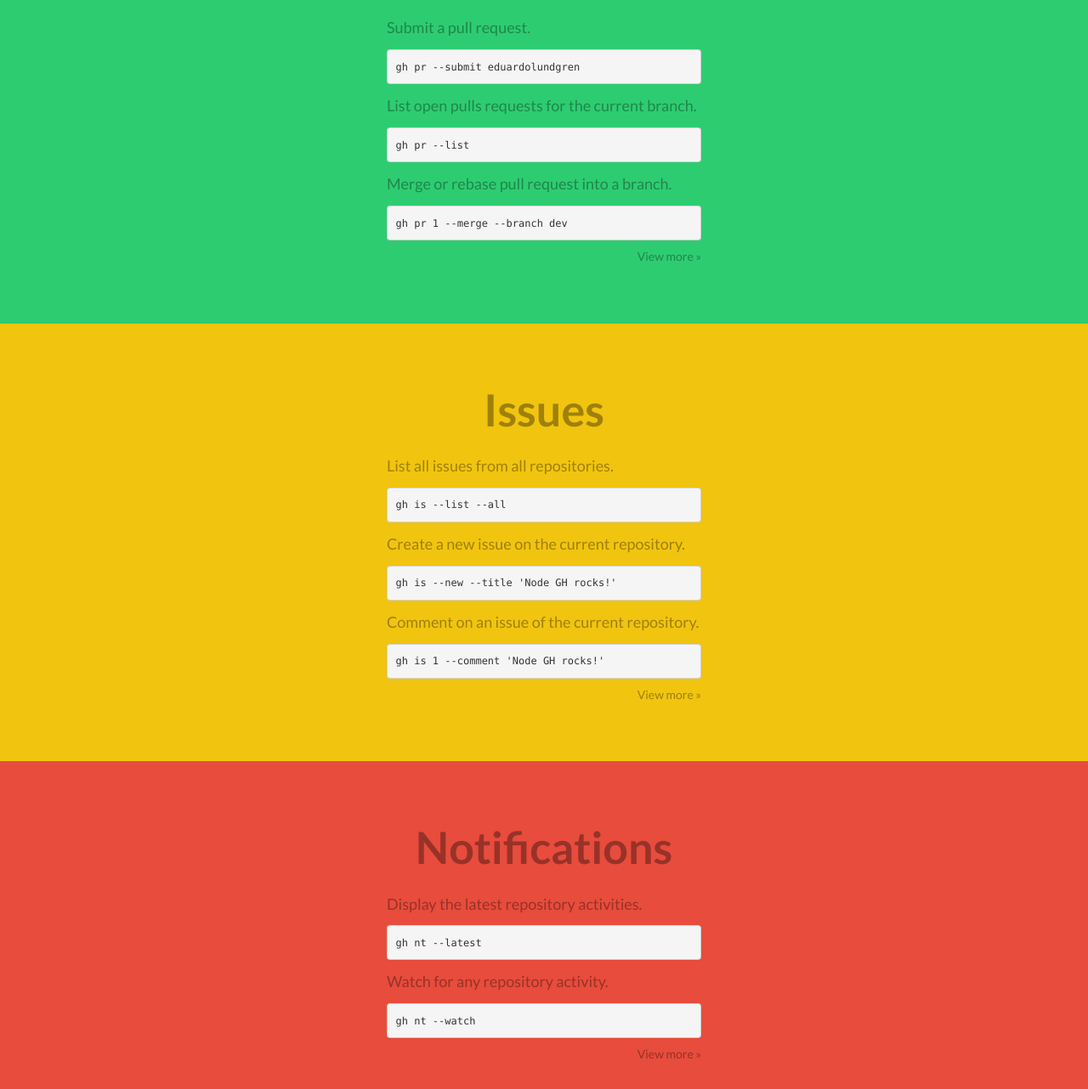
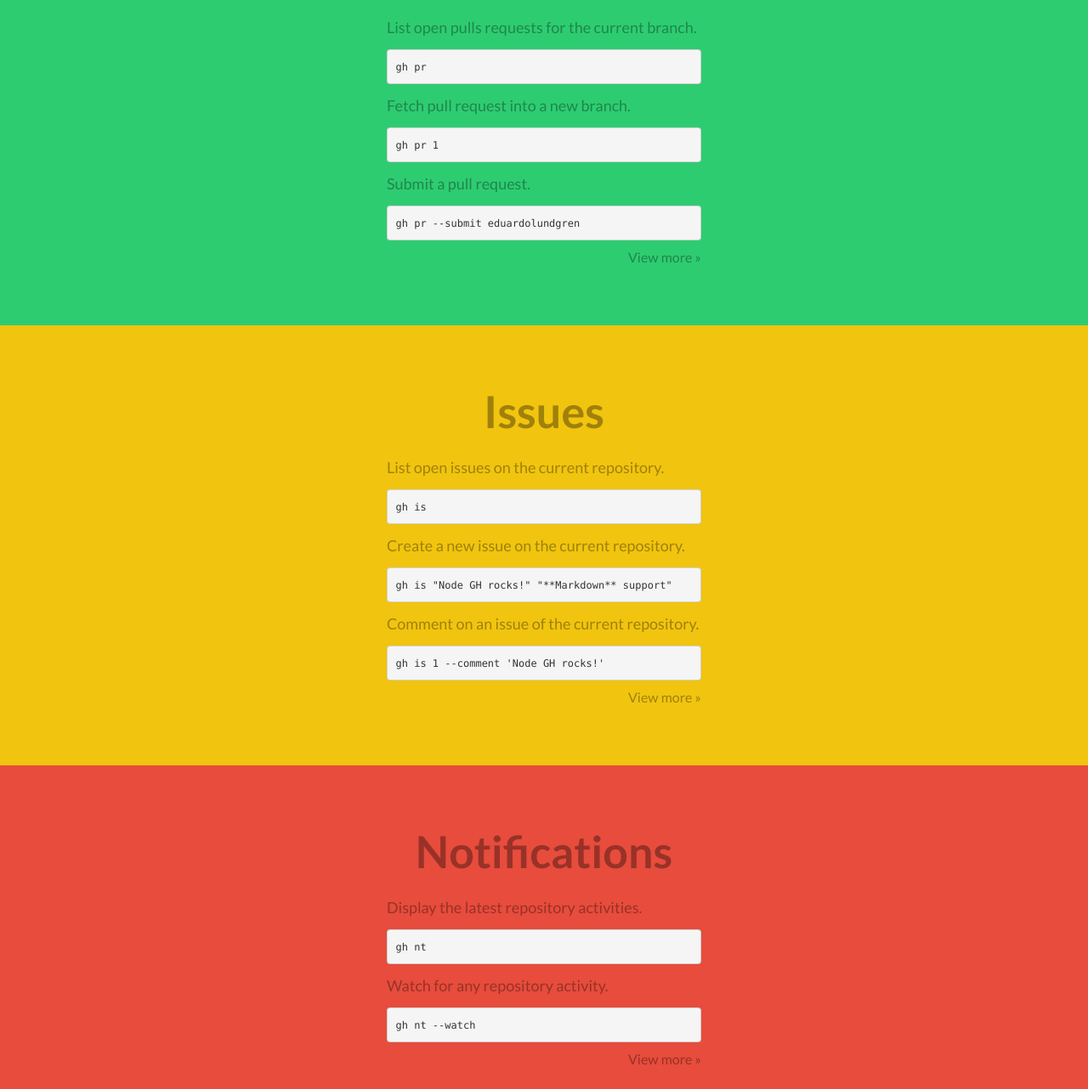
Before and after one commit to node-gh/gh, a plain HTML site: page index.html in a window 1280 px wide. Shown: the part 1638-2920 px from the top of the page at 85% size. Drawn offline with Linux system fonts and the light colour scheme.

Commit message:
Change commands

```diff
--- a/css/custom.css
+++ b/css/custom.css
@@ -3,6 +3,10 @@
   top: 0;
   right: 0;
   border: 0;
+}
+
+.view-more {
+  font-size: 16px;
 }
 
 /* ==========================================================================
--- a/index.html
+++ b/index.html
@@ -84,25 +84,25 @@
         <div class="row">
           <div class="span4"></div>
           <div class="span4">
-            <p>Submit a pull request.</p>
-            <pre><code>gh pr --submit eduardolundgren</code></pre>
+            <p>List open pulls requests for the current branch.</p>
+            <pre><code>gh pr</code></pre>
           </div>
           <div class="span4"></div>
         </div>
         <div class="row">
           <div class="span4"></div>
           <div class="span4">
-            <p>List open pulls requests for the current branch.</p>
-            <pre><code>gh pr --list</code></pre>
+            <p>Fetch pull request into a new branch.</p>
+            <pre><code>gh pr 1</code></pre>
           </div>
           <div class="span4"></div>
         </div>
         <div class="row">
           <div class="span4"></div>
           <div class="span4">
-            <p>Merge or rebase pull request into a branch.</p>
-            <pre><code>gh pr 1 --merge --branch dev</code></pre>
-            <a class="pull-right" href="https://github.com/eduardolundgren/node-gh#pull-requests">View more &raquo;</a>
+            <p>Submit a pull request.</p>
+            <pre><code>gh pr --submit eduardolundgren</code></pre>
+            <a class="view-more pull-right" href="https://github.com/eduardolundgren/node-gh#pull-requests">View more &raquo;</a>
           </div>
           <div class="span4"></div>
         </div>
@@ -120,8 +120,8 @@
         <div class="row">
           <div class="span4"></div>
           <div class="span4">
-            <p>List all issues from all repositories.</p>
-            <pre><code>gh is --list --all</code></pre>
+            <p>List open issues on the current repository.</p>
+            <pre><code>gh is</code></pre>
           </div>
           <div class="span4"></div>
         </div>
@@ -129,7 +129,7 @@
           <div class="span4"></div>
           <div class="span4">
             <p>Create a new issue on the current repository.</p>
-            <pre><code>gh is --new --title 'Node GH rocks!'</code></pre>
+            <pre><code>gh is "Node GH rocks!" "**Markdown** support"</code></pre>
           </div>
           <div class="span4"></div>
         </div>
@@ -138,7 +138,7 @@
           <div class="span4">
             <p>Comment on an issue of the current repository.</p>
             <pre><code>gh is 1 --comment 'Node GH rocks!'</code></pre>
-            <a class="pull-right" href="https://github.com/eduardolundgren/node-gh#issues">View more &raquo;</a>
+            <a class="view-more pull-right" href="https://github.com/eduardolundgren/node-gh#issues">View more &raquo;</a>
           </div>
           <div class="span4"></div>
         </div>
@@ -157,7 +157,7 @@
           <div class="span4"></div>
           <div class="span4">
             <p>Display the latest repository activities.</p>
-            <pre><code>gh nt --latest</code></pre>
+            <pre><code>gh nt</code></pre>
           </div>
           <div class="span4"></div>
         </div>
@@ -166,7 +166,7 @@
           <div class="span4">
             <p>Watch for any repository activity.</p>
             <pre><code>gh nt --watch</code></pre>
-            <a class="pull-right" href="https://github.com/eduardolundgren/node-gh#notifications">View more &raquo;</a>
+            <a class="view-more pull-right" href="https://github.com/eduardolundgren/node-gh#notifications">View more &raquo;</a>
           </div>
           <div class="span4"></div>
         </div>
```
